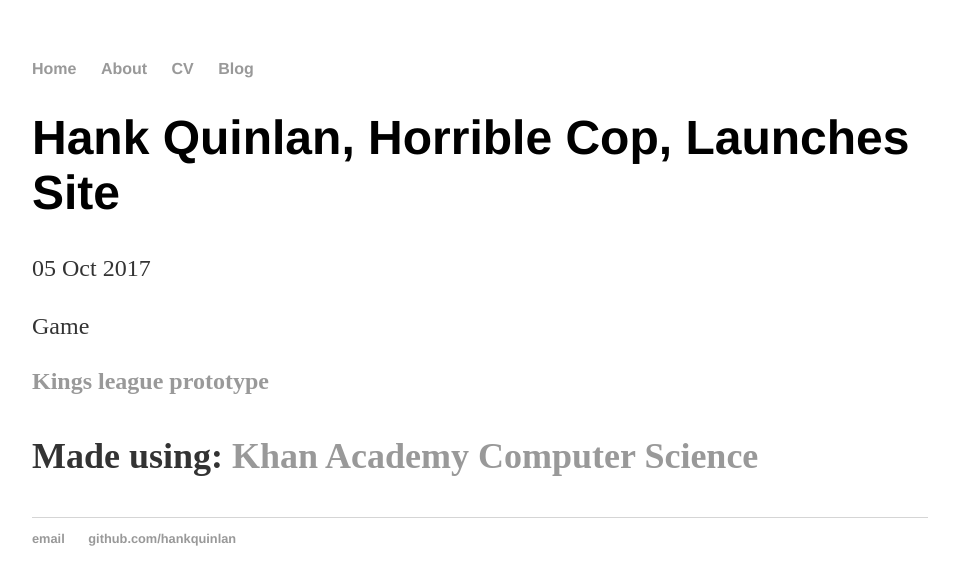
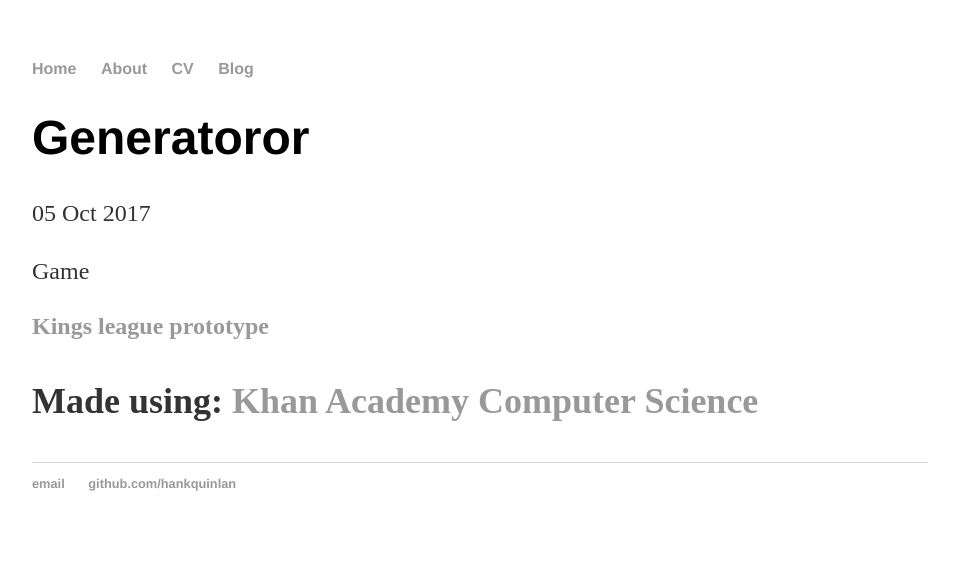
Before and after one commit to Generatoror/Generatoror.github.io, a Jekyll site: the page built from _posts/2017-10-05-Generatoror.md.md, in a window 1280 px wide. Shown: the top 585 px of the page, without its empty margins (160-1119 px from the left). Built offline with Jekyll 4.4.1, drawn with Linux system fonts in a browser that asks for light colours; a script that is not in the unit is left out.

Commit message:
Update and rename 2017-10-05-hank-quinlan-site-launched.md to 2017-10-05-Generatoror.md.md

```diff
--- a/_posts/2017-10-05-hank-quinlan-site-launched.md
+++ b/_posts/2017-10-05-Generatoror.md.md
@@ -1,6 +1,6 @@
 ---
 layout: post
-title: "Hank Quinlan, Horrible Cop, Launches Site"
+title: "Generatoror"
 date: 2017-10-05
 ---
 
```
